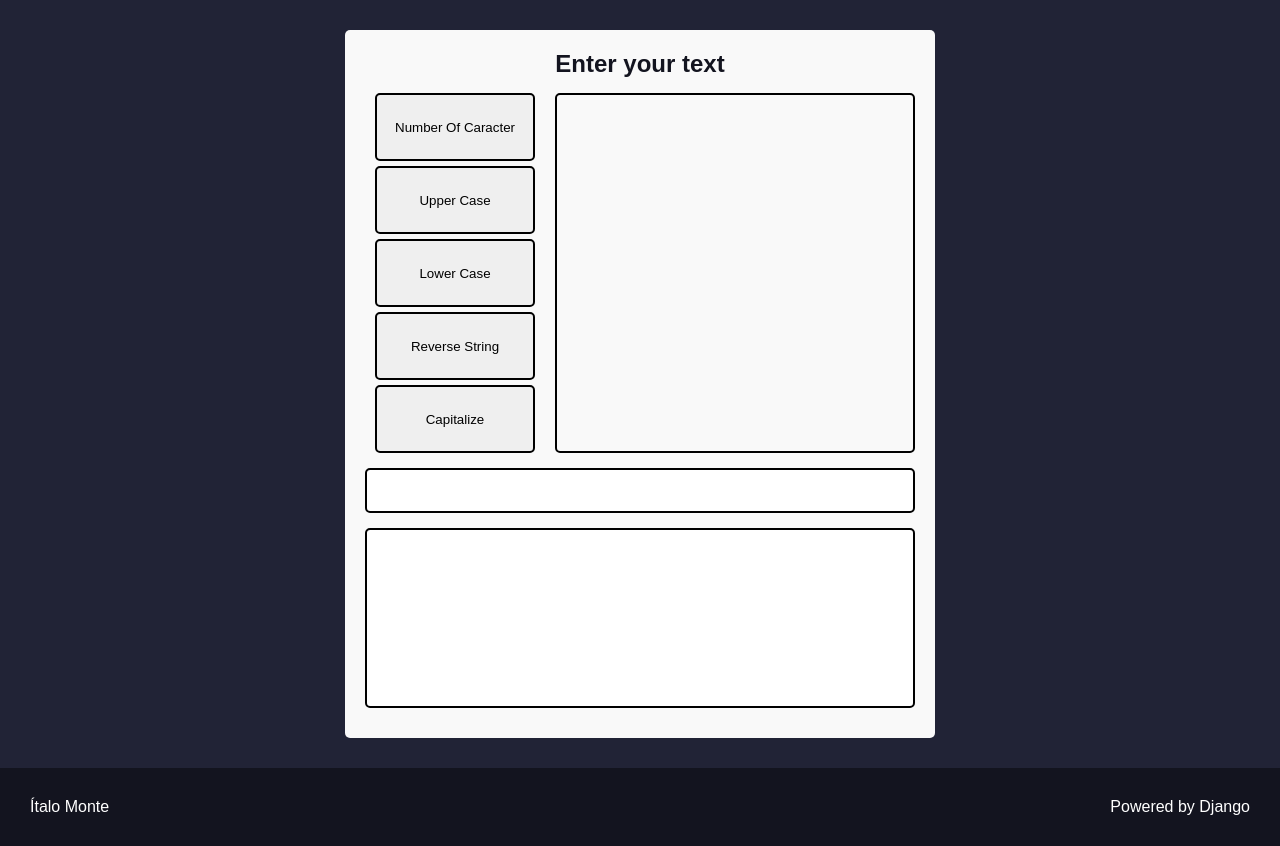
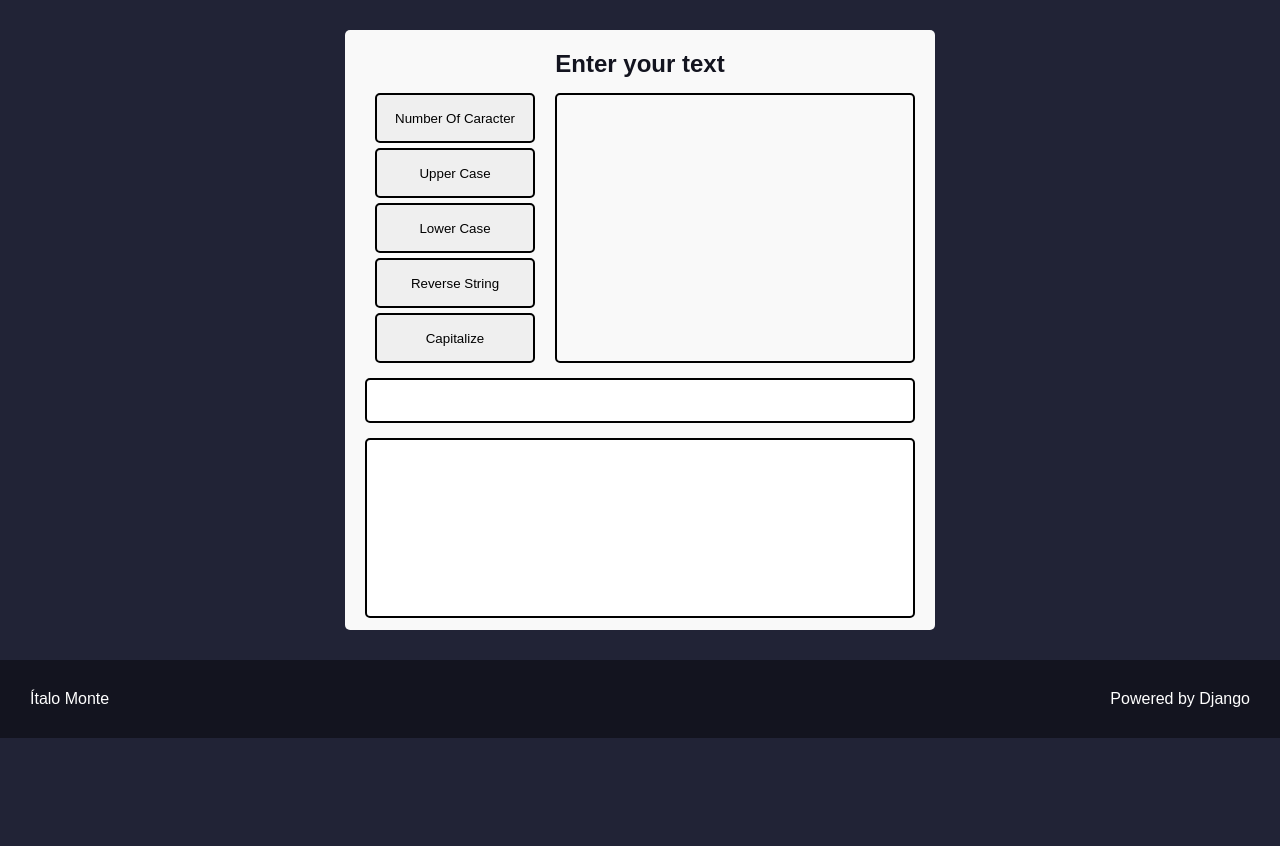
Before and after one commit to italomonte/Text-Tools, a Django app: page / in a window 1280 px wide. Shown: the part 97-943 px from the top of the page. After the commit the page ends 835 px from the top, so only its background shows below. Run offline with Django 4.2, Linux system fonts and the light colour scheme.

Commit message:
fix the dmentions  of result boxes

```diff
--- a/text_tools/static/text_tools/css/styles.css
+++ b/text_tools/static/text_tools/css/styles.css
@@ -129,7 +129,7 @@ a{
     padding-top: 2rem;
     padding-bottom: 3rem;
     gap: 1.5rem;
-    min-height: fit-content;
+    height: 60rem;
 
 }
 
@@ -144,7 +144,7 @@ a{
     display:flex;
     flex-flow: column nowrap;
     align-items: center;
-    justify-content: top;
+    justify-content: center;
     gap: .5rem;
 
 }
@@ -155,7 +155,7 @@ a{
     width: 100%;
     height: 100%;
     max-width: 16rem;
-    max-height: 6.8rem;
+    max-height: 5rem;
     transition: all 300ms ease-in-out;
 }
 
@@ -171,7 +171,7 @@ a{
     background-color: var(--color-gray-0);
     outline: none;
     width: 36rem;
-    height: 36rem;
+    height: 27rem;
     margin: 0rem;
     padding: 1rem;
     resize: none;
@@ -196,21 +196,21 @@ a{
     border: .2rem solid var(--color-black);
     border-radius: .5rem;
     background: var(--color-white);
-    min-height: 4.5rem;
+    max-height: 4.5rem;
+    outline: none;
+    resize: none;
     padding: 1rem;
+
 }
 
 .t-results-box{
     border: .2rem solid var(--color-black);
     border-radius: .5rem;
     background: var(--color-white);
-    min-height: 18rem;
+    height: 18rem;
     padding: 1rem;
-}
-
-.results{
-    color: var(--color-black);
-    font-family: var(--font-primary);
+    outline: none;
+    resize: none;
 }
 
 .footer-content {
--- a/text_tools/templates/text_tools/pages/home.html
+++ b/text_tools/templates/text_tools/pages/home.html
@@ -50,13 +50,11 @@
                     </div>
 
                     <div class="results-box">
-                        <div class="n-results-box">
-                            <p class="results" id="numeric-results"></p>
-                        </div>
 
-                        <div class="t-results-box">
-                            <p class="results" id="text-results"></p>
-                        </div>
+                        <textarea class="n-results-box" id="numeric-results"></textarea>
+
+                        <textarea class="t-results-box" id="text-results"></textarea>
+
                     </div>
 
 
```
